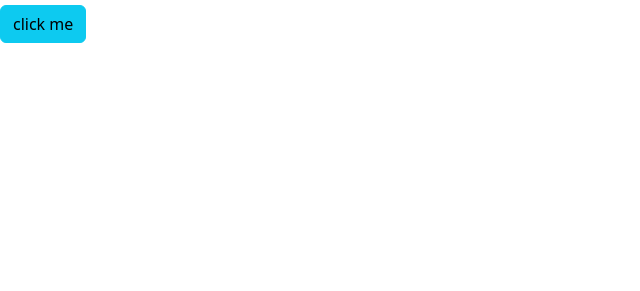
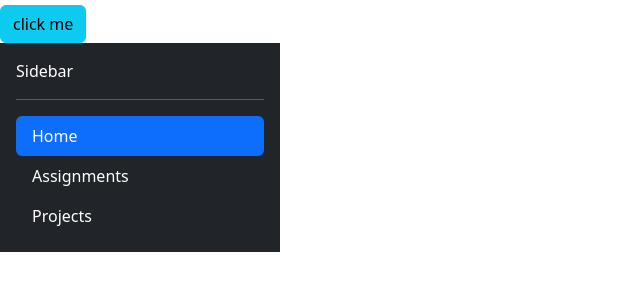
Before and after one commit to Faithfuloscar/COMP001B.LectureActivity6, a plain HTML site: page Index.html in a window 1280 px wide. Shown: the part 51-342 px from the top of the page, without its empty margins (0-640 px from the left). Drawn offline with nearby package versions, Linux system fonts and the light colour scheme.

Commit message:
created side bar utilizing bootstrap

```diff
--- a/Index.html
+++ b/Index.html
@@ -14,11 +14,41 @@
             <a class="navbar-brand" href="#">Ralph Sauren</a>
         </div>
     </nav>
+
     <!--creates a button element and the class attribute changes it's variant-->
     <button class="btn btn-info">
         click me
     </button>
 
+    <!--Creates a sidebar with text and links-->
+    <div class="d-flex flex-column flex-shrink-0 p-3 text-bg-dark" style="width: 280px;">
+        <a href="/" class="d-flex algin-items-center mb-3 mb-md-0 me-md-auto text-white text-decoration-none">
+            <span class="fd-4">Sidebar</span>
+        </a>
+
+        <!--Divider horizontal line-->
+        <hr>
+
+        <!--links in an unordered list-->
+        <ul class="nav nav-pills flex-column mb-auto">
+            <li class="nav-item">
+                <a href="#" class="nav-link active" aria-current="page">
+                    Home
+                </a>
+            </li>
+            <li>
+                <a href="#" class="nav-link text-white">
+                    Assignments
+                </a>
+            </li>
+            <li>
+                <a href="#" class="nav-link text-white">
+                    Projects
+                </a>
+            </li>
+        </ul>
+    </div>
+
 
 </body>
 </html>
```
